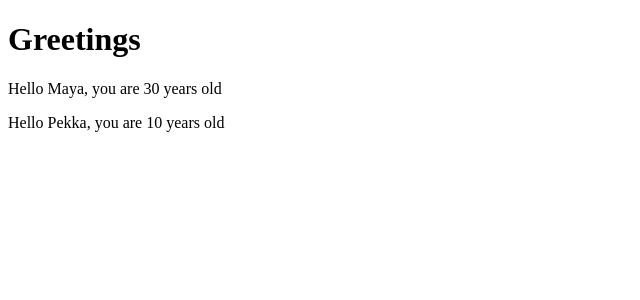
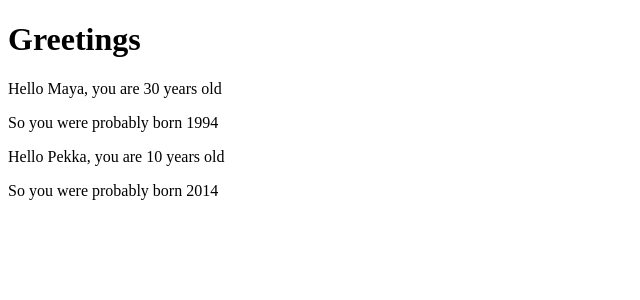
Before and after one commit to Saima445/01-react-part1, a React (Vite) app: page / in a window 1280 px wide. Shown: the top 300 px of the page, without its empty margins (0-640 px from the left). Built offline with nearby package versions, Linux system fonts and the light colour scheme.

Commit message:
06 Hello komponenttiin lisätty syntymövuotta laskeva funktio funktion sisälle.

```diff
--- a/src/App.jsx
+++ b/src/App.jsx
@@ -1,10 +1,16 @@
 const Hello = (props) => {
-  console.log(`props name on ${props.name}`);
+  console.log(`props name on ${props.age}`);
+  const bornYear = () => {
+    const yearNow = new Date().getFullYear();
+    return yearNow - props.age;
+  };
+  console.log(bornYear());
   return (
     <section>
       <p>
         Hello {props.name}, you are {props.age} years old
       </p>
+      <p>So you were probably born {bornYear()}</p>
     </section>
   );
 };
```
